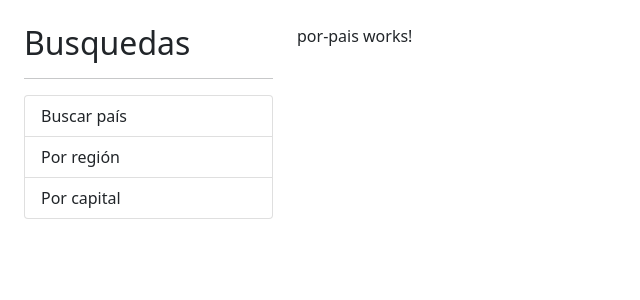
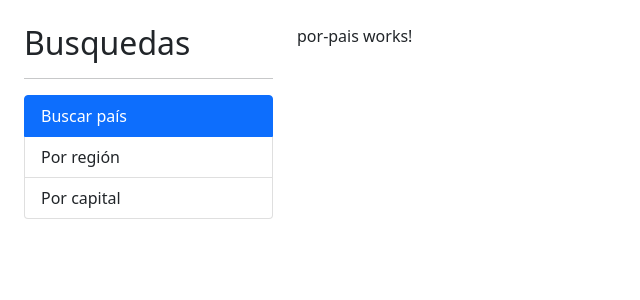
Before and after one commit to JoseBrando/paisesApp, an Angular app: page / in a window 1280 px wide. Shown: the top 300 px of the page, without its empty margins (0-640 px from the left). Built offline with nearby package versions, Linux system fonts and the light colour scheme.

Commit message:
[CHANGE] Router link

```diff
--- a/src/app/app-routing.module.ts
+++ b/src/app/app-routing.module.ts
@@ -12,8 +12,7 @@ import { VerPaisComponent } from './pais/pages/ver-pais/ver-pais.component';
 const routes: Routes = [
   {
     path: '',
-    component: PorPaisComponent,
-    pathMatch: 'full'
+    component: PorPaisComponent
   },
   {
     path: 'region',
--- a/src/app/app.component.html
+++ b/src/app/app.component.html
@@ -4,9 +4,9 @@
     <h2>Busquedas</h2>
     <hr>
     <ul class="list-group">
-      <li class="list-group-item">Buscar país</li>
-      <li class="list-group-item">Por región</li>
-      <li class="list-group-item">Por capital</li>
+      <li class="list-group-item" routerLink="" routerLinkActive="active" [routerLinkActiveOptions]="{ exact: true }">Buscar país</li>
+      <li class="list-group-item" routerLink="/region" routerLinkActive="active">Por región</li>
+      <li class="list-group-item" routerLink="/capital" routerLinkActive="active">Por capital</li>
     </ul>
   </div>
 
```
